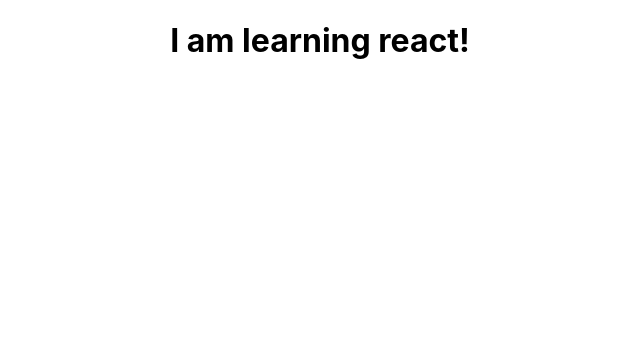
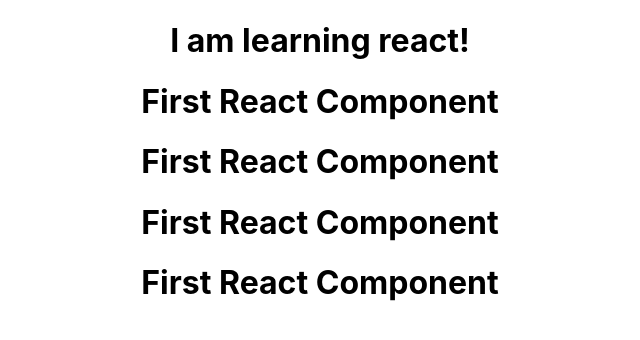
Before and after one commit to akindu-k/project-bunchi, a React (Create React App) app: page / in a window 1280 px wide. Shown: the top 340 px of the page, without its empty margins (320-960 px from the left). Built offline with nearby package versions, Linux system fonts and the light colour scheme.

Commit message:
chore: Add PartOne component to App.js for learning purposes

```diff
--- a/src/App.js
+++ b/src/App.js
@@ -1,9 +1,14 @@
 import './App.css';
+import PartOne from './components/PartOne';
 
 function App() {
   return (
     <div className="App">
       <h1>I am learning react!</h1>
+      <PartOne/>
+      <PartOne/>
+      <PartOne/>
+      <PartOne/>
 
     </div>
   );
--- /dev/null
+++ b/src/components/PartOne.js
@@ -0,0 +1,8 @@
+import React from "react";
+
+export default function PartOne() {
+  return (<div>
+    <h1>First React Component</h1>
+    </div>
+    );
+}
```
